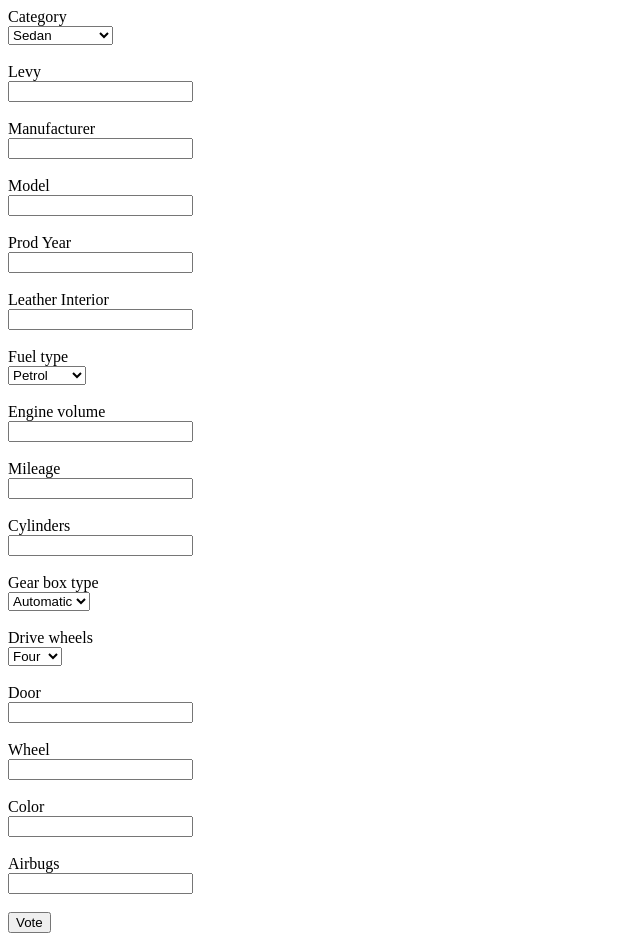
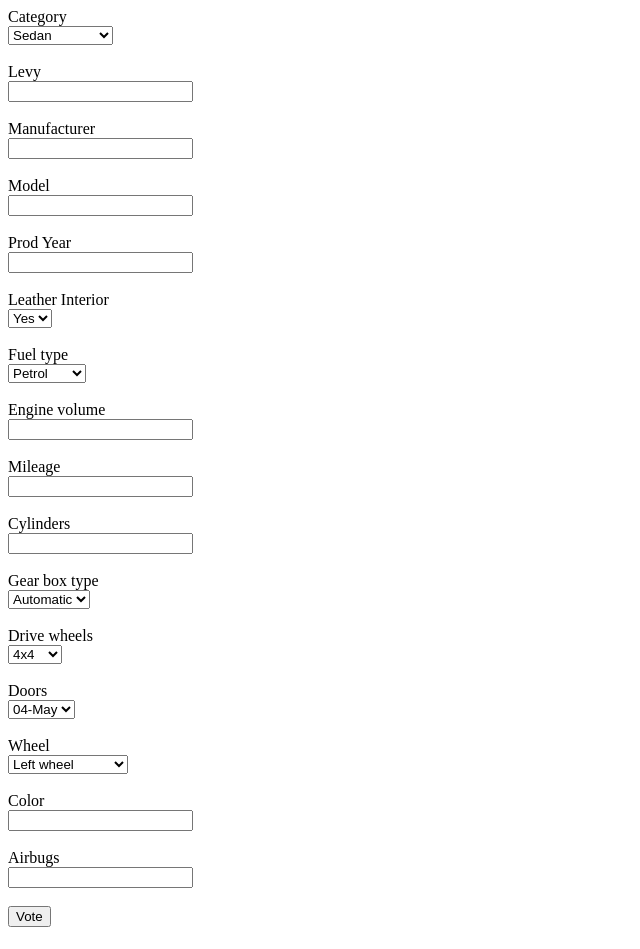
Before and after one commit to 11Alexei11/car-prices, a Django app: template app/car_price_predict_site/entering_data/templates/entering_data/prediction_form.html in a window 1280 px wide. Shown: the whole page, without its empty margins (0-640 px from the left). After the commit the page ends 927 px from the top, so only its background shows below. Run offline with Django 4.2, Linux system fonts and the light colour scheme; the template is opened without the code that fills it, so the values that code supplies are empty; parts of the project's set-up code (start-up, migrations or seed data) failed here and were passed over.

Commit message:
was fixed prediction form

```diff
--- a/app/car_price_predict_site/entering_data/templates/entering_data/prediction_form.html
+++ b/app/car_price_predict_site/entering_data/templates/entering_data/prediction_form.html
@@ -23,7 +23,10 @@
     <label for="prod_year">Prod Year</label><br>
     <input type="text" id="prod_year" name="prod_year"><br><br>
     <label for="leather_interior">Leather Interior</label><br>
-    <input type="text" id="leather_interior" name="leather_interior"><br><br>
+    <select name="fuel_type">
+        <option value="Yes">Yes</option>
+        <option value="No">No</option>
+    </select><br><br>
     <label for="fuel_type">Fuel type</label><br>
     <select name="fuel_type">
         <option value="Petrol">Petrol</option>
@@ -48,14 +51,21 @@
     </select><br><br>
     <label for="drive_wheels">Drive wheels</label><br>
     <select name="drive_wheels">
-        <option value="Four">Four</option>
+        <option value="4x4">4x4</option>
         <option value="Front">Front</option>
         <option value="Rear">Rear</option>
     </select><br><br>
-    <label for="door">Door</label><br>
-    <input type="text" id="door" name="door"><br><br>
+    <label for="doors">Doors</label><br>
+    <select name="doors">
+        <option value="04-May">04-May</option>
+        <option value="02-Mar">02-Mar</option>
+        <option value=">5">gr_5</option>
+    </select><br><br>
     <label for="wheel">Wheel</label><br>
-    <input type="text" id="wheel" name="wheel"><br><br>
+    <select name="wheel">
+        <option value="Left wheel">Left wheel</option>
+        <option value="Right-hand drive">Right-hand drive</option>
+    </select><br><br>
     <label for="color">Color</label><br>
     <input type="text" id="color" name="color"><br><br>
     <label for="airbugs">Airbugs</label><br>
```
